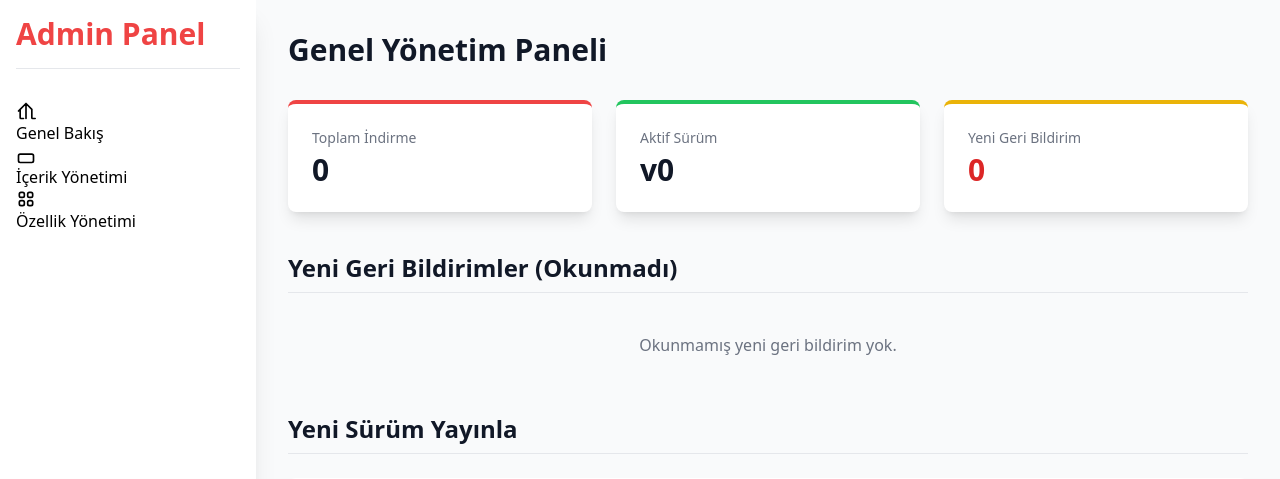
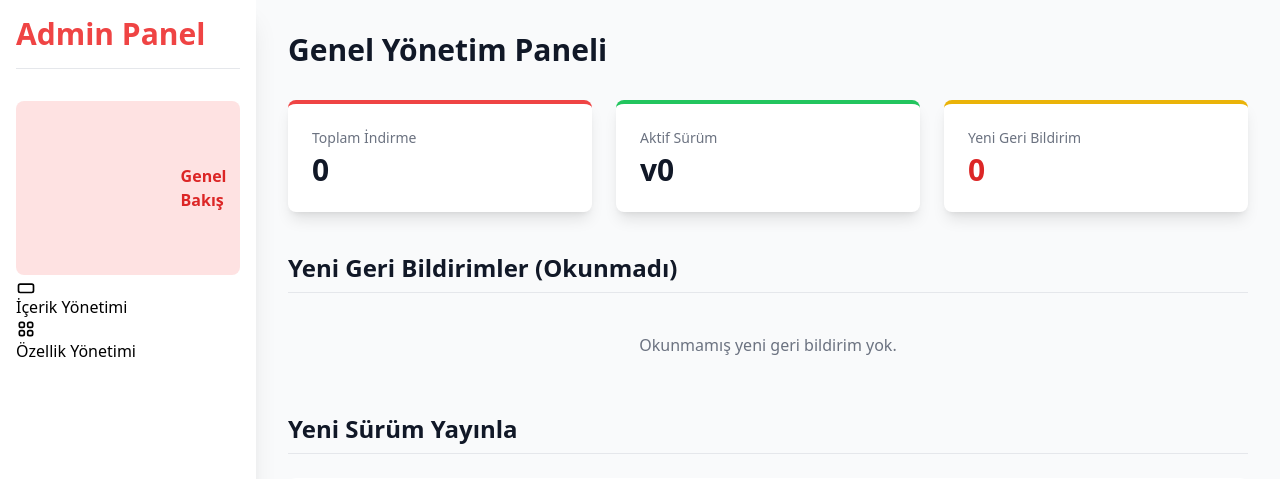
Before and after one commit to ErenKun/indir-gec, a Flask app: page /admin in a window 1280 px wide. Shown: the top 479 px of the page. Run offline with Flask 3, Linux system fonts and the light colour scheme; a user stored in the database is signed in; data comes from the database, SQL or seed files in the repository; data that the repository does not hold is empty; some libraries are stand-ins or nearby versions.

Commit message:
Admin paneli ve anasayfa CMS güncellemeleri yapıldı

```diff
--- a/templates/admin_dashboard.html
+++ b/templates/admin_dashboard.html
@@ -8,8 +8,6 @@
     <style>
         .accent-color { background-color: #ef4444; }
         .accent-text { color: #ef4444; }
-        .sidebar-link { @apply flex items-center p-3 text-gray-700 dark:text-gray-200 rounded-lg hover:bg-gray-100 dark:hover:bg-gray-700 transition-colors duration-200; }
-        .sidebar-link.active { @apply bg-red-100 dark:bg-red-900/50 text-red-600 dark:text-red-400 font-semibold; }
         :root { color-scheme: light; }
         .dark { color-scheme: dark; }
     </style>
@@ -36,8 +34,9 @@
             <div>
                 <h1 class="text-3xl font-bold accent-text mb-8 border-b pb-4">Admin Panel</h1>
                 <nav class="space-y-2">
-                    <a href="{{ url_for('admin_dashboard') }}" class="sidebar-link {% if request.endpoint == 'admin_dashboard' %}active{% endif %}">
-                        <svg class="w-5 h-5 mr-3" fill="none" stroke="currentColor" viewBox="0 0 24 24"><path stroke-linecap="round" stroke-linejoin="round" stroke-width="2" d="M3 12l2-2m0 0l7-7 7 7M5 10v10a1 1 0 001 1h3m10-11v10a1 1 0 001 1h3M12 3v18"></path></svg>
+                    <a href="{{ url_for('admin_dashboard') }}"
+                        class="flex items-center p-3 text-gray-700 dark:text-gray-200 rounded-lg hover:bg-gray-100 dark:hover:bg-gray-700 transition-colors duration-200 {% if request.endpoint == 'admin_dashboard' %}bg-red-100 dark:bg-red-900/50 text-red-600 dark:text-red-400 font-semibold{% endif %}">
+                        <svg>...</svg>
                         Genel Bakış
                     </a>
                     <a href="{{ url_for('admin_content') }}" class="sidebar-link {% if request.endpoint == 'admin_content' %}active{% endif %}">
```
